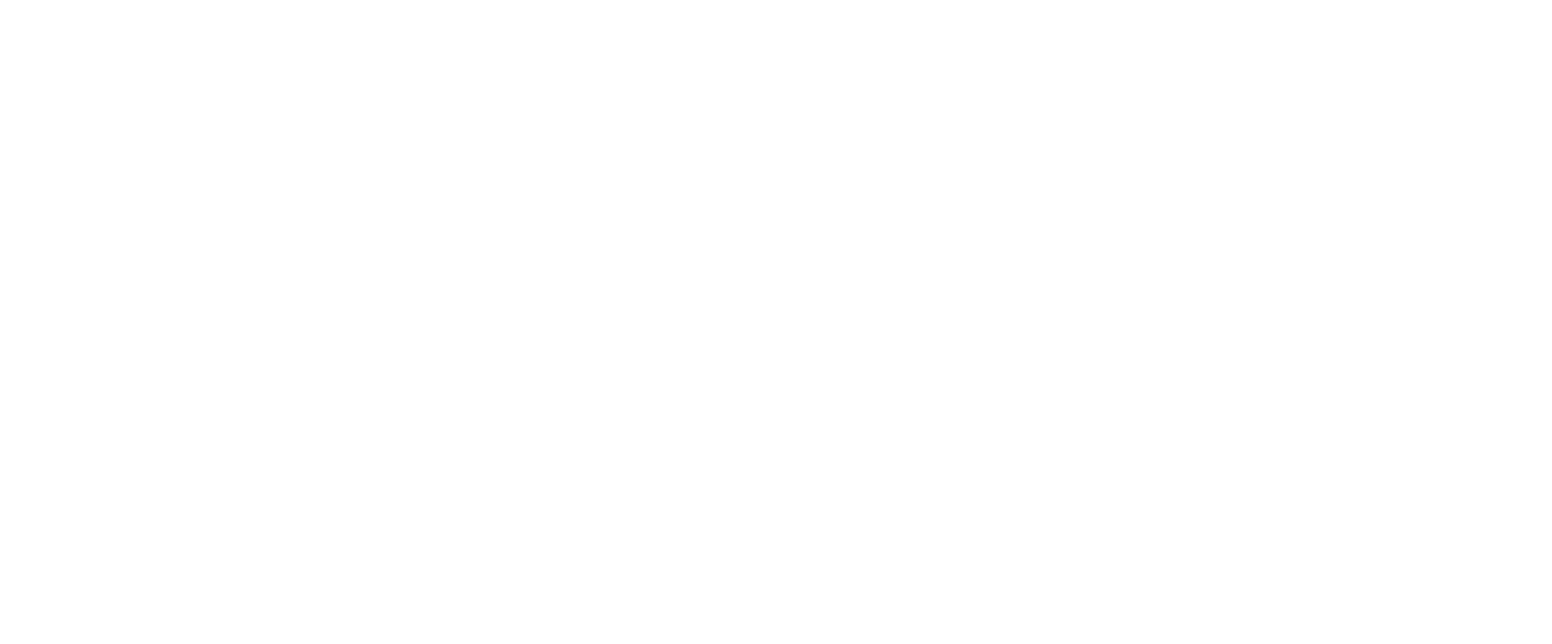
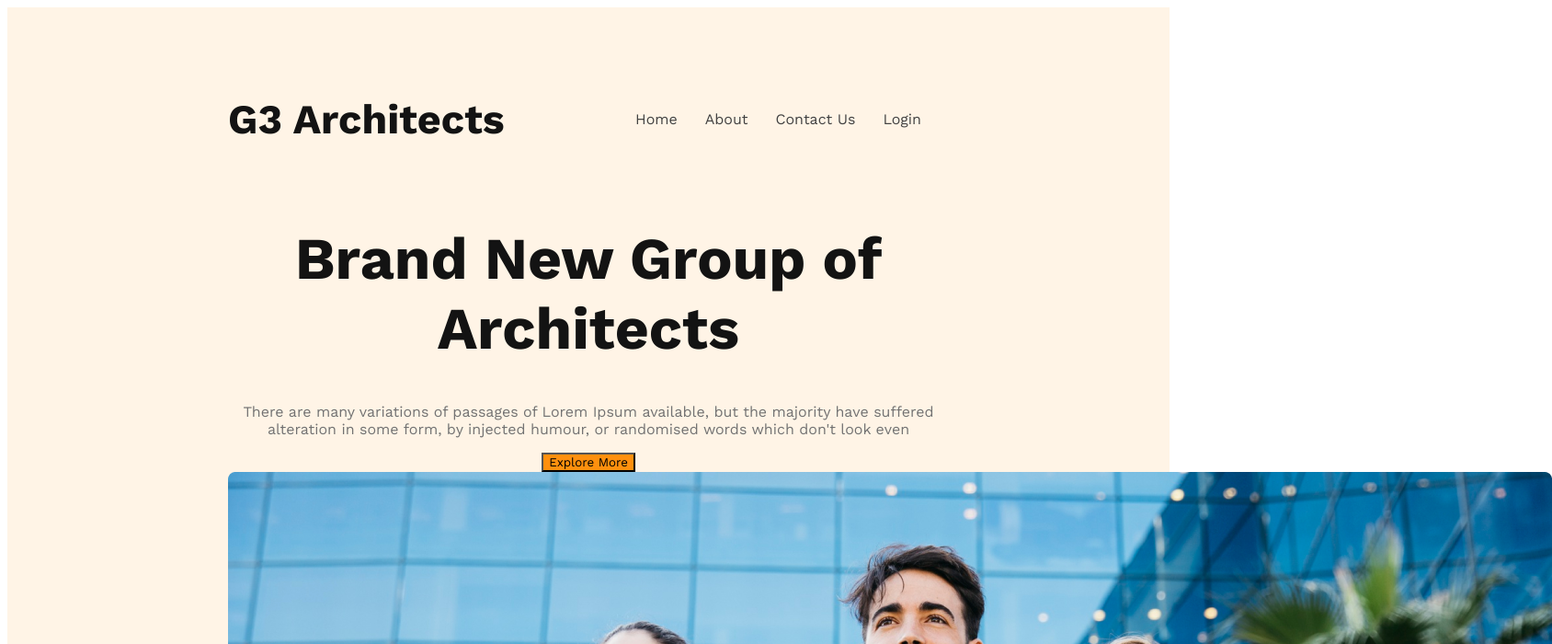
Before and after one commit to MdNazmul12/g3-webside-res, a plain HTML site: page index.html in a window 1280 px wide. Shown: the top 700 px of the page at 92% size, 1688 px wide, since content can reach past the window. Drawn offline with nearby package versions, Linux system fonts and the light colour scheme.

Commit message:
banner content part added

```diff
--- a/index.html
+++ b/index.html
@@ -7,6 +7,30 @@
     <link rel="stylesheet" href="style/style.css">
 </head>
 <body>
+    <header>
+        <nav>
+            <h3 class="nav-title">G3 Architects</h3>
+            <ul>
+                <li><a href="">Home</a></li>
+                <li><a href="">About</a></li>
+                <li><a href="">Contact Us</a></li>
+                <li><a href="">Login</a></li>
+            </ul>
+        </nav>
+        <div class="banner">
+            <div class="banner-content">
+                <h1 class="banner-title">Brand New Group of Architects </h1>
+                <p class="banner-des">There are many variations of passages of Lorem Ipsum available, but the majority have suffered alteration in some form, by injected humour, or randomised words which don't look even</p>
+                <button class="btn-primary">Explore More</button>
+            </div>
+              <img src="images/banner.png" alt="">
+        </div>
+    </header>
+    <main>
 
+    </main>
+    <footer>
+
+    </footer>
 </body>
 </html>
--- a/style/style.css
+++ b/style/style.css
@@ -0,0 +1,50 @@
+
+  @import url('https://fonts.googleapis.com/css2?family=Work+Sans:wght@200;400;600;700&display=swap');
+*{
+    font-family: 'Work Sans', sans-serif;
+}
+header{
+  background: rgba(255, 144, 14, 0.10);
+  padding: 50px 240px;
+}
+nav{
+  display: flex;
+  justify-content: space-between;
+  align-items: center;
+}
+.nav-title{
+  font-size: 2.8rem;
+  font-weight: 700;
+  color: #131313;
+}
+nav > ul{
+ display: flex;
+}
+nav li{
+  list-style: none;
+  margin-right:30px;
+  font-weight: 500;
+  font-size: 1rem;
+}
+nav li a{
+  text-decoration: none;
+  color: #424242;
+
+}
+/* banner part */
+.banner-content{
+  max-width: 800px;
+  text-align: center;
+  margin: 0 auto;
+}
+.banner-title{
+  font-size: 4rem;
+  font-weight:700;
+  color:#131313 ;
+}
+.banner-des{
+  color: #727272;
+}
+.btn-primary{
+  background-color: #FF900E;
+}
```
